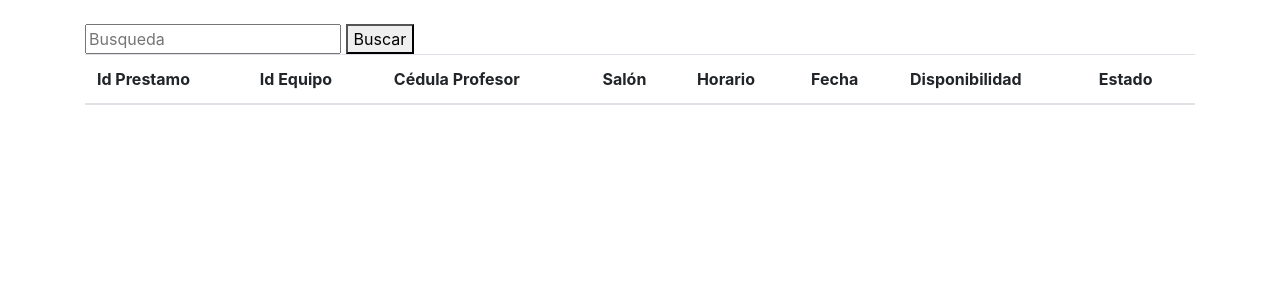
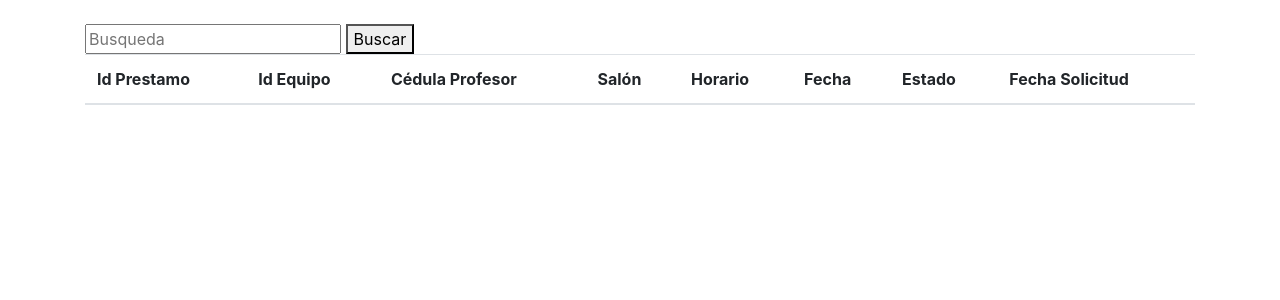
Before and after one commit to santtury/ProyectoAudiovisuales, a Flask app: page /buscarPrestamos in a window 1280 px wide. Shown: the part 56-356 px from the top of the page. Run offline with Flask 2, Linux system fonts and the light colour scheme; data that the repository does not hold is empty; parts of the project's set-up code (start-up, migrations or seed data) failed here and were passed over; some libraries are stand-ins or nearby versions.

Commit message:
Cambios en disponibilidad

```diff
--- a/app/static/App.py
+++ b/app/static/App.py
@@ -91,7 +91,7 @@ def login():
         password = request.form["password"]
         contra = request.form["password"]
 
-        admin= mysql.connection.cursor(MySQLdb.cursors.DictCursor)
+        admin = mysql.connection.cursor(MySQLdb.cursors.DictCursor)
         curl = mysql.connection.cursor(MySQLdb.cursors.DictCursor)
         curl.execute("SELECT * FROM profesores WHERE email=%s", (email,))
         admin.execute("SELECT * FROM admins WHERE email=%s", (email,))
@@ -272,7 +272,8 @@ def inicioEquipos():
     data = cur.fetchall()
     return render_template("registrarEquipo.html", equipos=data)
 
-#Este metodo me permite buscar un equipo deseado
+
+# Este metodo me permite buscar un equipo deseado
 @app.route("/buscarEquipos")
 def buscarEquipos():
     cur = mysql.connection.cursor()
@@ -280,7 +281,8 @@ def buscarEquipos():
     data = cur.fetchall()
     return render_template("buscarEquipo.html", equipo=data)
 
-#Este metodo me permite registrar un equipo
+
+# Este metodo me permite registrar un equipo
 @app.route("/add_equipo", methods=["POST"])
 def add_equipo():
     """
@@ -295,14 +297,15 @@ def add_equipo():
         cur = mysql.connection.cursor()
         cur.execute(
             "INSERT INTO equipos (nombre,facultad,estadoActual,disponibilidad) VALUES (%s,%s, %s,%s)",
-            (nombre, facultad, estadoActual,disponibilidad),
+            (nombre, facultad, estadoActual, disponibilidad),
         )
         mysql.connection.commit()
         flash("Equipo Agregado")
 
         return redirect(url_for("inicioEquipos"))
 
-#Este metodo me permite eliminar un equipo
+
+# Este metodo me permite eliminar un equipo
 @app.route("/deleteEquipo/<string:id>")
 def delete_equipo(id):
     """
@@ -314,7 +317,8 @@ def delete_equipo(id):
     flash("Equipo eliminado")
     return redirect(url_for("inicioEquipos"))
 
-#Este metodo me permite buscar un equipo para editarlo
+
+# Este metodo me permite buscar un equipo para editarlo
 @app.route("/editarEquipo/<id>")
 def editar_equipo(id):
     """
@@ -325,7 +329,8 @@ def editar_equipo(id):
     data = cur.fetchall()
     return render_template("editarEquipo.html", equipo=data[0])
 
-#Este metodo me permite modificar y actualizar todos los datos necesarios
+
+# Este metodo me permite modificar y actualizar todos los datos necesarios
 @app.route("/updateEquipo/<id>", methods=["POST"])
 def updateEquipo(id):
     if request.method == "POST":
@@ -341,9 +346,10 @@ def updateEquipo(id):
           facultad = %s,
           estadoActual = %s,
           disponibilidad=%s
-          WHERE id = %s
+
+        WHERE id = %s
       """,
-            (nombre, facultad, estadoActual, disponibilidad, id)
+            (nombre, facultad, estadoActual, disponibilidad, id),
         )
         mysql.connection.commit()
         flash("equipo actualizado satisfactoriamente")
@@ -393,26 +399,18 @@ def add_prestamo():
         salon = request.form["salon"]
         horario = request.form["horario"]
         fecha = request.form["fecha"]
-        disponibilidad = request.form["estado"]
+        # disponibilidad = request.form["estado"]
         fechaS = time.strftime("%A %B, %d %Y %H:%M:%S")
         fechaSolicitud = str(fechaS)
         # estado = request.form['estado']
 
         cur = mysql.connection.cursor()
         cur.execute(
-            "INSERT INTO prestamos (idEquipo,cedulaProfesor,salon,horario,fecha,disponibilidad,fechaSolicitud) VALUES (%s, %s, %s, %s, %s, %s, %s)",
-            (
-                idEquipo,
-                cedulaProfesor,
-                salon,
-                horario,
-                fecha,
-                disponibilidad,
-                fechaSolicitud,
-            ),
+            "INSERT INTO prestamos (idEquipo,cedulaProfesor,salon,horario,fecha,fechaSolicitud) VALUES (%s, %s, %s, %s, %s, %s)",
+            (idEquipo, cedulaProfesor, salon, horario, fecha, fechaSolicitud),
         )
         mysql.connection.commit()
-        flash("Prestamo Agregado")
+        flash("Prestamo Agregado :')")
 
         return redirect(url_for("prestamos"))
 
@@ -462,15 +460,7 @@ def update_prestamo(idPrestamo):
 
             WHERE idPrestamo = %s
           """,
-            (
-                idEquipo,
-                cedulaProfesor,
-                salon,
-                horario,
-                fecha,
-                estado,
-                idPrestamo,
-            ),
+            (idEquipo, cedulaProfesor, salon, horario, fecha, estado, idPrestamo),
         )
         cur.connection.commit()
         flash("Prestamo actualizado :d")
--- a/app/static/templates/buscarPrestamo.html
+++ b/app/static/templates/buscarPrestamo.html
@@ -20,8 +20,8 @@
             <th scope="col">Salón</th>
             <th scope="col">Horario</th>
             <th scope="col">Fecha</th>
-            <th scope="col">Disponibilidad</th>
             <th scope="col">Estado</th>
+            <th scope="col">Fecha Solicitud</th>
 
         </tr>
     </thead>
--- a/app/static/templates/listarSolicitudes.html
+++ b/app/static/templates/listarSolicitudes.html
@@ -50,7 +50,7 @@
 
             <td>
                 <a href="/editarPrestamo/{{prestamo.0}}">Editar</a>
-                <a href="/deletePrestamo/{{prestamo.0}}">Cancelar</a>
+                <a href="/deletePrestamo/{{prestamo.0}}">Eliminar</a>
             </td>
         </tr>
         {% endfor %}
--- a/app/static/templates/nuevoLayout.html
+++ b/app/static/templates/nuevoLayout.html
@@ -67,7 +67,9 @@
                     <div class="dropdown-menu" aria-labelledby="navbarDropdown">
                         <a class="dropdown-item" href="/inicioEquipos">Registrar Equipo</a>
                         <a class="dropdown-item" href="/buscarEquipos">Buscar equipos o listar por facultad</a>
-                        <div class="dropdown-divider"></div>
+                        <div class="dropdown-divider">
+                            <a class="dropdown-item" href="/inicioEquipos">Listado Equipos</a>
+                        </div>
 
                     </div>
                 </li>
```
Also changed, not shown: app/static/templates/registrarEquipo.html (+9 -0 lines), app/static/templates/registrarPrestamo.html (+4 -4 lines).
